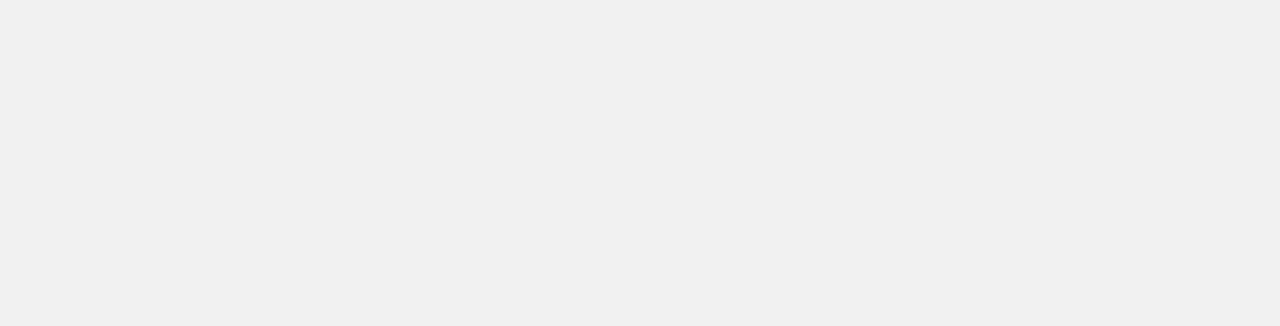
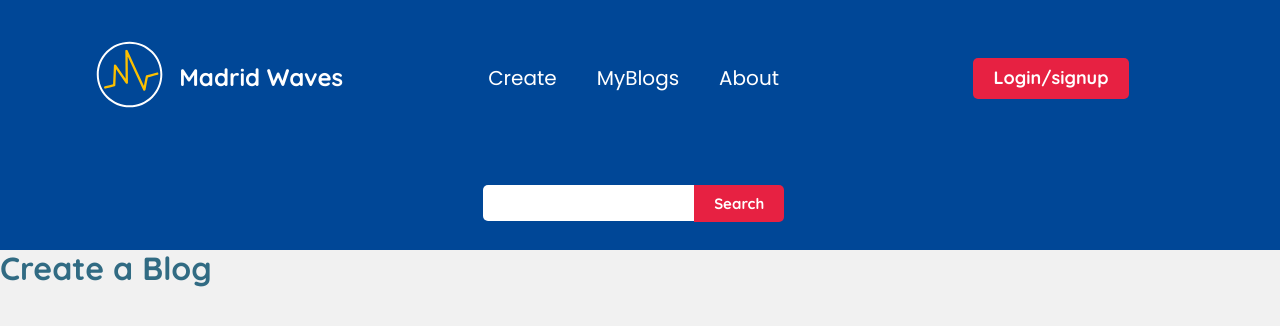
Before and after one commit to BrightonJoel/Madrid-Waves, a React (Create React App) app in the folder frontend/: page /create in a window 1280 px wide. Shown: the top 326 px of the page. Built offline with nearby package versions, Linux system fonts and the light colour scheme.

Commit message:
Header creation without resposive design

```diff
--- a/frontend/src/App.js
+++ b/frontend/src/App.js
@@ -6,6 +6,9 @@ import SignUp from "./pages/AuthPages/SignUp"
 import Login from "./pages/AuthPages/Login"
 import Header from "./components/Header/Header"
 import HomeHeader from "./components/Header/HomeHeader"
+import CreateBlog from "./pages/BlogPages/CreateBlog"
+import MyBlogs from "./pages/BlogPages/MyBlogs"
+import About from "./pages/About"
 import Theme from "./styles/theme"
 
 import { AuthProvider } from "./context/AuthContext"
@@ -16,18 +19,37 @@ function App() {
       <AuthProvider>
         <Theme>
           <Switch>
+
             <Route path='/signup'>
               <Header/>
               <SignUp />
             </Route>
+
             <Route path='/login'>
               <Header/>
               <Login />
             </Route>
+
+            <Route path='/create'>
+              <HomeHeader/>
+              <CreateBlog/>
+            </Route>
+
+            <Route path='/myblogs'>
+              <HomeHeader/>
+              <MyBlogs/>
+            </Route>
+
+            <Route path='/about'>
+              <HomeHeader/>
+              <About/>
+            </Route>
+
             <Route exact path='/'>
               <HomeHeader/>
               <HomePage />
             </Route>
+
           </Switch>
         </Theme>
       </AuthProvider>
--- a/frontend/src/components/Header/HomeHeader.js
+++ b/frontend/src/components/Header/HomeHeader.js
@@ -1,18 +1,48 @@
-import React from "react"
+import React from "react";
+import { Button } from "../../styles/GlobalComponents/Button";
+import {Link} from "react-router-dom"
+
+
 
 // styles
-import { MainDiv } from "./HomeHeaderStyles"
-import { Item1, Item2, Item3 } from "./HomeHeaderStyles"
+import { MainDiv } from "./HomeHeaderStyles";
+import { Item1, Item2, Item3, Row1} from "./HomeHeaderStyles";
+
+
 export default function HomeHeader() {
-    return (
-        <MainDiv>
-            <div>
-                    <Item1><div>1</div></Item1>
-                    <Item2><div>2</div></Item2>
-                    <Item3><div>3</div></Item3>
+  return (
+    <MainDiv>
+      <Item1>
 
-            </div>
-        </MainDiv>
+          <img src="/img/Logo-Transparent.svg" alt="Logo" />
+          <h1>Madrid Waves</h1>
 
-    )
+      </Item1>
+      <Item2>
+
+        <Link to="/create">Create</Link>
+        <Link to="/myblogs">MyBlogs</Link>
+        <Link to="/about">About</Link>
+
+      </Item2>
+      <Item3>
+        <Button
+          bg={({ theme }) => theme.colors.red}
+          clr={({ theme }) => theme.colors.neutral}
+        >
+          Login/signup
+        </Button>
+      </Item3>
+
+      <Row1>
+        <input type="text" ></input>
+        <Button
+          bg ={({theme}) => theme.colors.red}
+          clr={({theme}) => theme.colors.neutral}
+          >
+            Search
+          </Button>
+      </Row1>
+    </MainDiv>
+  );
 }
--- a/frontend/src/components/Header/HomeHeaderStyles.js
+++ b/frontend/src/components/Header/HomeHeaderStyles.js
@@ -1,24 +1,78 @@
 import styled from "styled-components"
 
-export const MainDiv = styled.div`
+export const MainDiv = styled.header`
     display: grid;
     background-color: ${({ theme }) => theme.colors.primaryBlue};
-    height: 20vh;
-    grid-template-columns: auto auto auto;
+    height: 250px;
+    grid-template-columns: 33% 33% 33%;
+    grid-template-rows: auto, auto
 `
 export const Item1 = styled.div`
-    background-color: ${({ theme }) => theme.colors.red};
-    height: 30px;
-
-    grid-column: 1 / 1;
+    grid-column: 1 / 2;
+    display: flex;
+    justify-content: center;
+    align-items: center;        /* for single line flex container */
+    align-content: center;      /* for multi-line flex container */
+    color: ${({theme}) => theme.colors.neutral};
+    font-size:12px;
+    img{
+        height: 100px;
+        width: 100px;
+    }
+    h1{
+        display:inline-block;
+    }
 `
 export const Item2 = styled.div`
-    background-color: ${({ theme }) => theme.colors.red};
-    height: 30px;
-    grid-column: 2 / 2;
+    display: flex;
+    justify-content: center;
+    align-items: center;        /* for single line flex container */
+    align-content: center;      /* for multi-line flex container */
+    color: ${({theme}) => theme.colors.neutral};
+    grid-column: 2 / 3;
+
+    a{
+        padding:0 20px;
+        color: ${({theme}) => theme.colors.neutral};
+        font-size: 20px;
+    }
+    a:hover{
+        color: ${({theme}) => theme.colors.red};
+    }
 `
 export const Item3 = styled.div`
-    background-color: ${({ theme }) => theme.colors.red};
-    height: 30px;
+    display: flex;
+    justify-content: center;
+    align-items: center;        /* for single line flex container */
+    align-content: center;      /* for multi-line flex container */
+    color: ${({theme}) => theme.colors.neutral};
+    font-size:12px;
     grid-column: 3 / 3;
+
+    button{
+        margin-right:10px;
+        font-size:18px;
+        border-radius: 5px;
+    }
 `
+export const Row1 = styled.div`
+    justify-content: center;
+    display: flex;
+    align-items: center;        /* for single line flex container */
+    align-content: center;      /* for multi-line flex container */
+    grid-row: 2 / 2;
+    grid-column: 2/2;
+
+    input{
+        width:50%;
+        height: 36.5px;
+        border-radius: 5px 0 0 5px;
+        border:None;
+        outline:None;
+        padding: 10px;
+    }
+    button{
+        font-size:15px;
+        border-radius: 0 5px 5px 0;
+    }
+ `
--- /dev/null
+++ b/frontend/src/pages/About.js
@@ -0,0 +1,7 @@
+import React from "react";
+
+export default function About(){
+    return(
+        <h1> This website was created by gladsa and brighton</h1>
+        )
+}
--- /dev/null
+++ b/frontend/src/pages/BlogPages/CreateBlog.js
@@ -0,0 +1,7 @@
+import React from "react"
+
+export default function CreateBlog(){
+    return(
+        <h1>Create a Blog</h1>
+        )
+}
--- /dev/null
+++ b/frontend/src/pages/BlogPages/MyBlogs.js
@@ -0,0 +1,7 @@
+import React from "react"
+
+export default function MyBlogs(){
+    return(
+        <h1>These are your Blogs</h1>
+        )
+}
```
